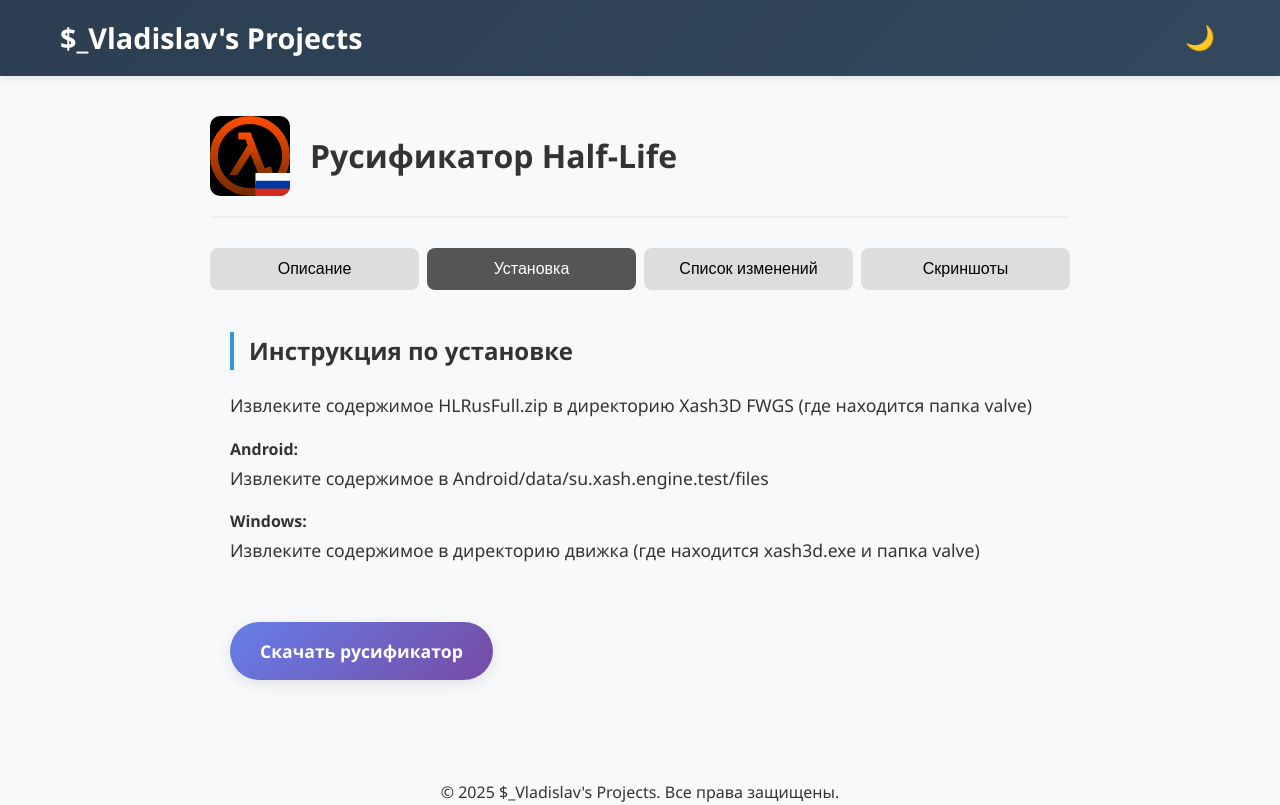
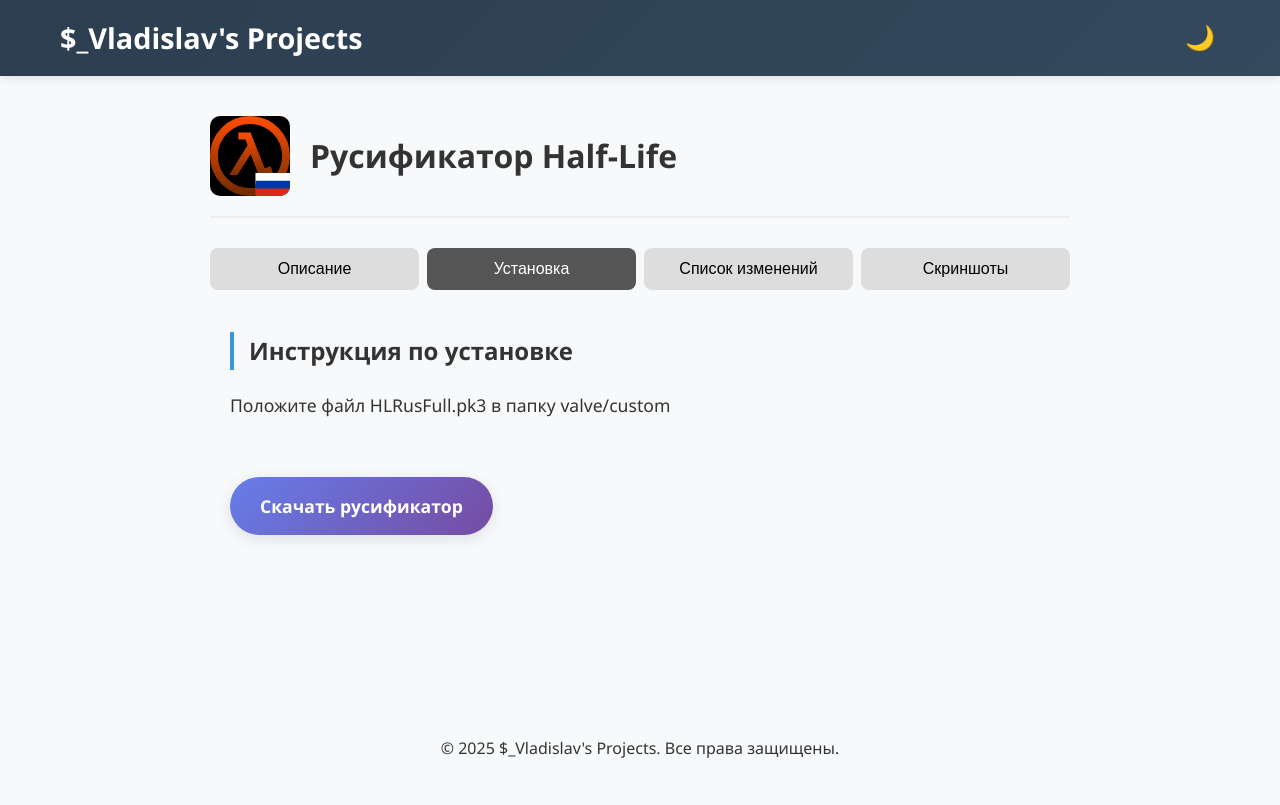
Before and after one commit to Vladislav4KZ/my-projects, a React (Create React App) app: page /my-projects/hl-rus in a window 1280 px wide. Both pictures are taken after a click on the button "Установка". Built offline with nearby package versions, Linux system fonts and the light colour scheme.

Commit message:
Update link, installation instructions and changelog for Half-Life Russian Localization project

```diff
--- a/src/pages/HalfLifeRus.js
+++ b/src/pages/HalfLifeRus.js
@@ -83,11 +83,7 @@
         {activeTab === 'installation' && (
           <section className="installation">
             <h2>Инструкция по установке</h2>
-            <p>Извлеките содержимое HLRusFull.zip в директорию Xash3D FWGS (где находится папка valve)</p>
-            <strong>Android:</strong>
-            <p>Извлеките содержимое в Android/data/su.xash.engine.test/files</p>
-            <strong>Windows:</strong>
-            <p>Извлеките содержимое в директорию движка (где находится xash3d.exe и папка valve)</p>
+            <p>Положите файл HLRusFull.pk3 в папку valve/custom</p>
           </section>
         )}
 
@@ -95,6 +91,10 @@
           <section className="changelog">
             <h2>Список изменений</h2>
             <ul>
+              <li><strong>20.08.2025</strong>
+              <p>Добавлен перевод новых строк<br />
+              Добавлены новые изображения с переводом кнопок меню - "Добавить в избранные/Убрать из избранных"<br />
+              Обновлён перевод для gameui_russian.txt и valve_russian.txt с поддержкой последнего обновления Half-Life в честь 25-летия игры.</p></li>
               <li><strong>31.07.2023</strong>
               <p>Исправление текстового перевода, добавлен перевод новых строк для Xash3D FWGS 0.20.x/0.21.x</p></li>
               <li><strong>30.07.2021</strong>
@@ -145,7 +145,7 @@
         )}
 
         <section className="download">
-          <a href="https://disk.yandex.kz/d/umtg0XZYDnlsqw" className="download-btn">Скачать русификатор</a>
+          <a href="https://disk.yandex.ru/d/Kk5ysOoBNTfGPA" className="download-btn">Скачать русификатор</a>
         </section>
 
         <CommentSection darkMode={darkMode} term="HalfLifeRus" />
```
